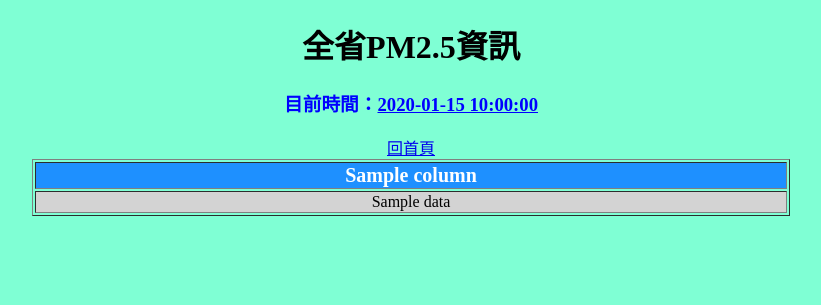
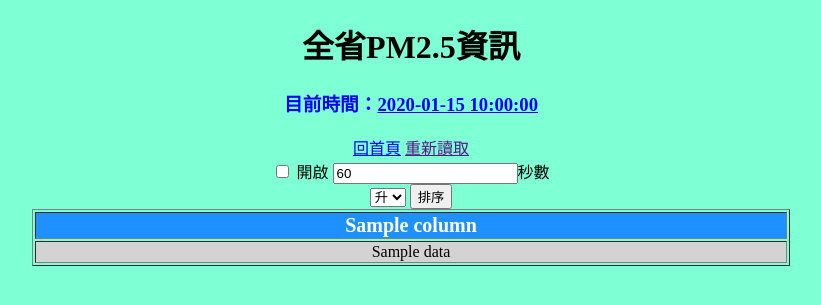
Before and after one commit to futahati/flaskdemo, a Flask app: template templates/pm25.html in a window 1280 px wide. Shown: the top 305 px of the page, without its empty margins (229-1050 px from the left). Run offline with Flask 3, Linux system fonts and the light colour scheme; the template is opened without the code that fills it: most values are stand-ins (such as "Sample title", 1, 10 or a date in 2020).

Commit message:
修改 html

```diff
--- a/templates/index.html
+++ b/templates/index.html
@@ -16,6 +16,8 @@
     <a href="/stocks">股市資訊</a>
     <br>
     <a href="/pm25">PM2.5資訊</a>
+    <br>
+    <a href="/pm25-chart">PM2.5資訊(圖表)</a>
 </body>
 
 </html>
--- a/templates/pm25.html
+++ b/templates/pm25.html
@@ -39,8 +39,24 @@
     <h1>全省PM2.5資訊</h1>
     <h3 style="color: blue;">目前時間：<u>{{data["today"]}}</u></h3>
     <a href="/">回首頁</a>
+    <a href="">重新讀取</a>
     <!-- {{data["columns"]}} -->
     <!-- {{data["values"]}} -->
+
+
+    <div class="panel1">
+        <input type="checkbox" name="" id="check-reload">
+        開啟
+        <input name="" id="reload-sec" type="number">秒數
+        <form action="" method="POST">
+            <select name="sort" id="sort">
+                <option value="true">升</option>
+                <option value="false">降</option>
+            </select>
+            <button class="button-style" type="submit">排序</button>
+        </form>
+    </div>
+
 
     <table border="1">
         <thead>
@@ -65,6 +81,52 @@
         </tbody>
     </table>
 
+    <script>
+        const checkReload = document.querySelector("#check-reload");
+        const reloadSecond = document.querySelector("#reload-sec");
+        const delaySecond = 60;
+
+
+        window.onload = function () {
+            console.log("reload!");
+            //讀取
+            checkReload.checked = sessionStorage.getItem("CheckReload") == "true";
+            reloadSecond.value = sessionStorage.getItem("ReloadSecond") ? sessionStorage.getItem("ReloadSecond")
+                : delaySecond;
+
+            SetUpdateInterval();
+        };
+
+        checkReload.addEventListener("change", () => {
+            //儲存
+            sessionStorage.setItem("CheckReload", checkReload.checked);
+            SetUpdateInterval();
+        });
+
+        reloadSecond.addEventListener("input", () => {
+            checkReload.checked = false;
+            sessionStorage.setItem("CheckReload", checkReload.checked);
+            sessionStorage.setItem("ReloadSecond", reloadSecond.value);
+        });
+
+        let intervalId = null;
+        function SetUpdateInterval() {
+            if (checkReload.checked) {
+                console.log("start reload!");
+                let sec = Number(reloadSecond.value) * 1000;
+                // 取得對應Interval id
+                intervalId = setInterval((() => {
+                    window.location.reload();
+                }), sec);
+            } else {
+                // 清除Interval
+                clearInterval(intervalId);
+            }
+        }
+
+
+    </script>
+
 </body>
 
 </html>
```
